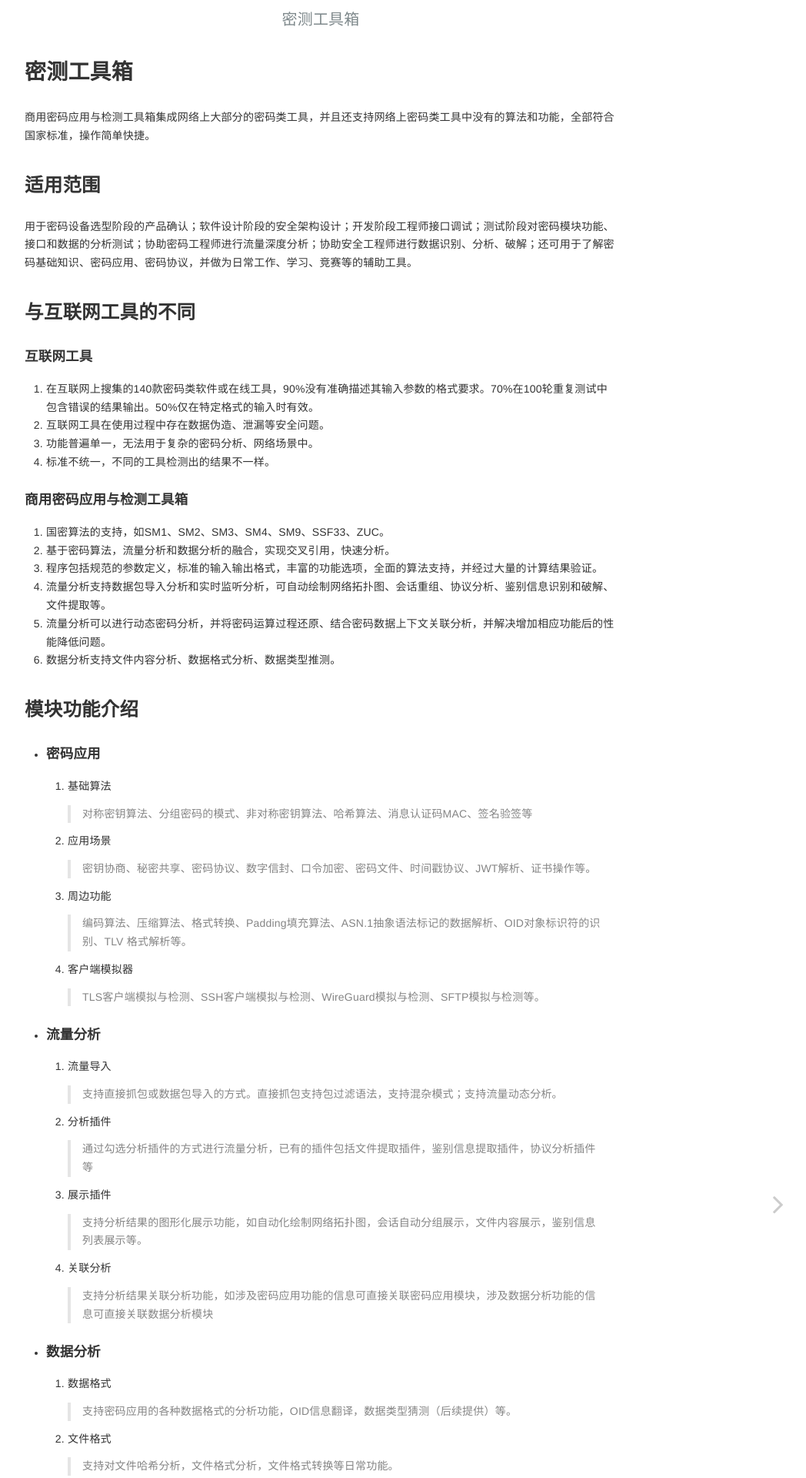
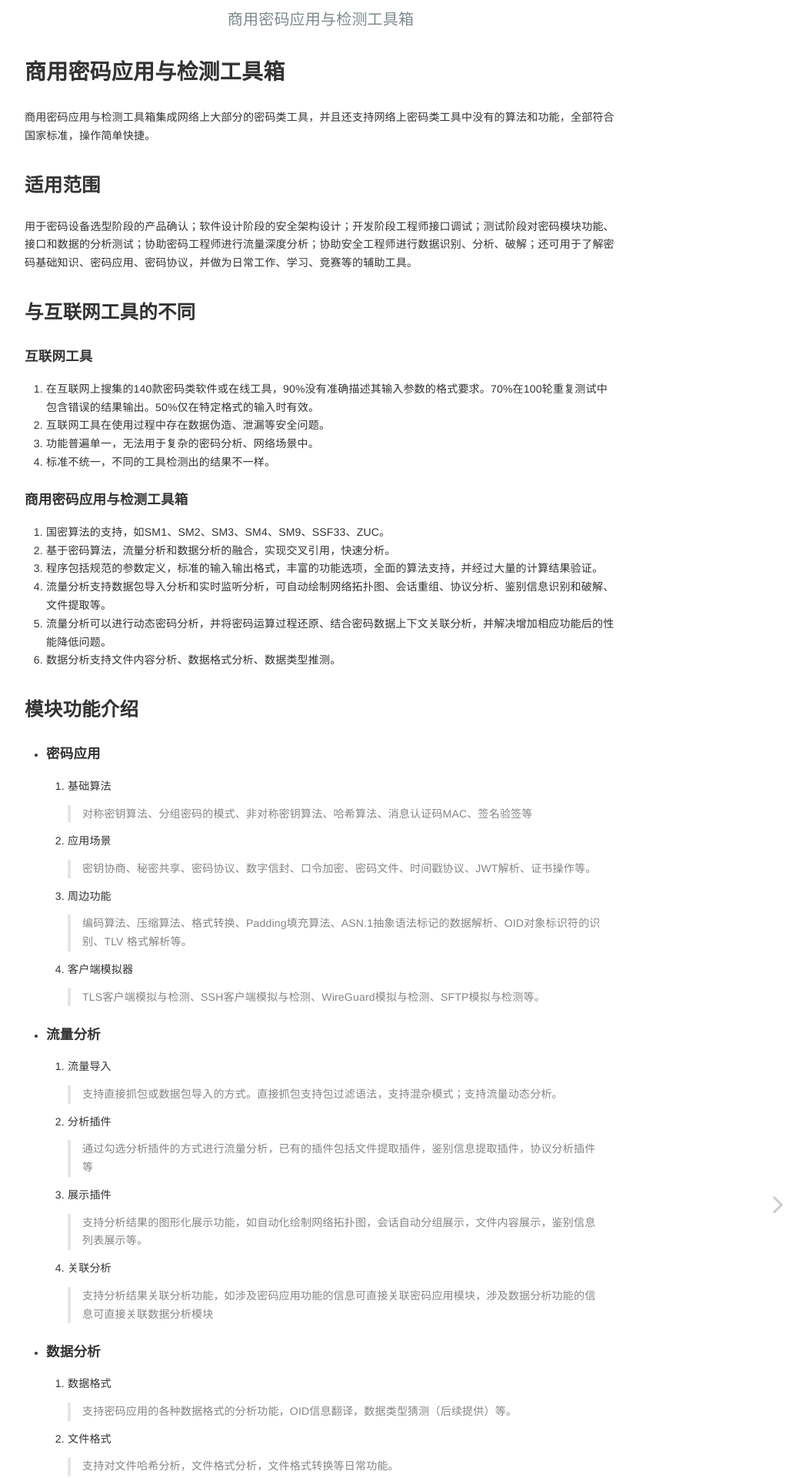
Before and after one commit to herotheo/micetoolbox, a Jekyll site: the page built from index.md, in a window 1280 px wide. Shown: the top 1920 px of the page at 77% size, without its empty margins (223-1271 px from the left). Built offline with Jekyll 4.4.1, drawn with Linux system fonts in a browser that asks for light colours.

Commit message:
修改标题

```diff
--- a/_config.yml
+++ b/_config.yml
@@ -1,6 +1,6 @@
 # Configurations
-title:            密测工具箱
-longtitle:        密测工具箱
+title:            商用密码应用与检测工具箱
+longtitle:        商用密码应用与检测工具箱
 author:           艾拉科技
 email:            herotheo@qq.com
 description: >
```
